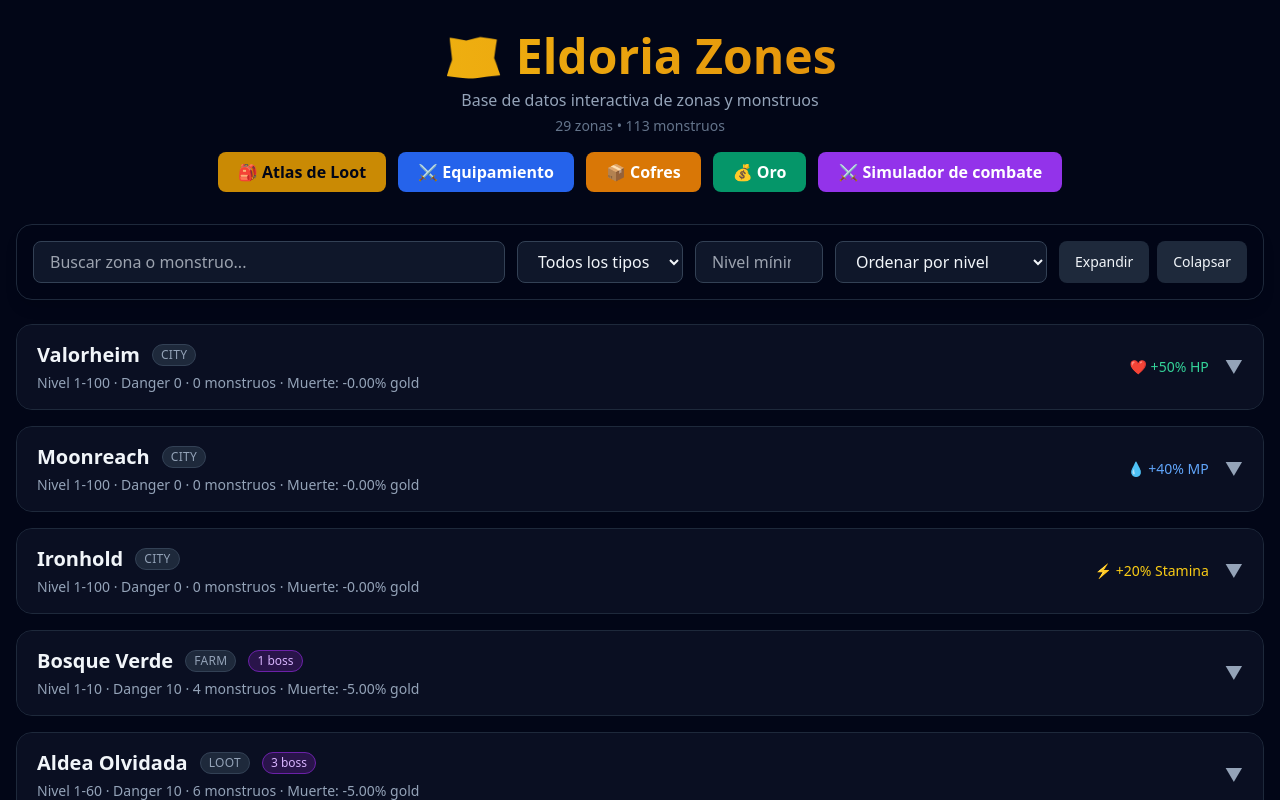
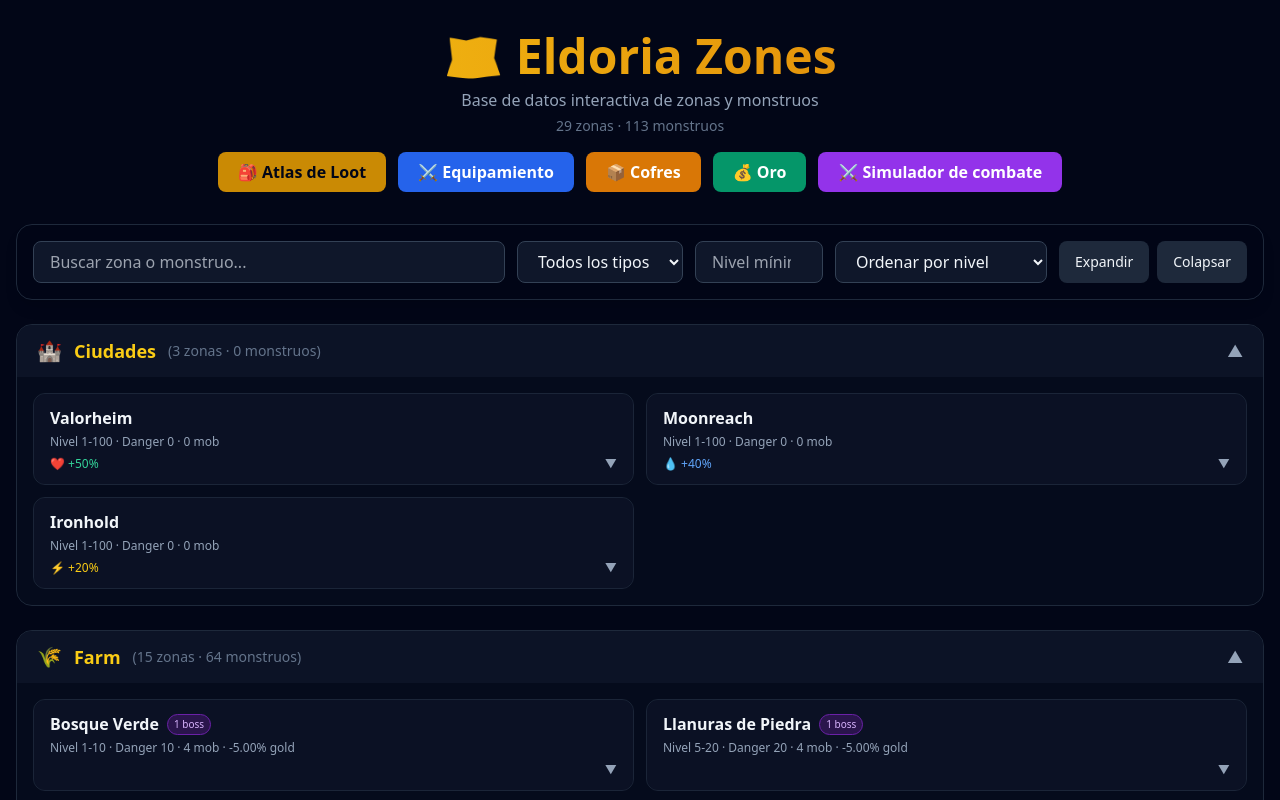
Before and after one commit to JuanMaDev98/eldoria-utilities-web, a Next.js app: page / in a window 1280 px wide. Shown: the top 800 px of the page. Built offline with nearby package versions, Linux system fonts and the light colour scheme.

Commit message:
feat: reescribir home con zonas agrupadas por tipo en grid 2 columnas

```diff
--- a/app/page.tsx
+++ b/app/page.tsx
@@ -53,17 +53,37 @@ interface Zone {
   monsters: Monster[];
 }
 
+const TYPE_LABELS: Record<string, string> = {
+  city: "Ciudades",
+  farm: "Farm",
+  loot: "Loot",
+  wild: "Salvaje",
+  pvp: "PvP",
+  event: "Eventos",
+};
+
+const TYPE_ICONS: Record<string, string> = {
+  city: "🏰",
+  farm: "🌾",
+  loot: "💎",
+  wild: "🌿",
+  pvp: "⚔️",
+  event: "🎉",
+};
+
+const TYPE_ORDER = ["city", "farm", "loot", "wild", "pvp", "event"];
+
 export default function Home() {
   const [zones] = useState<Zone[]>(zonesData.zones || []);
   const [search, setSearch] = useState("");
   const [typeFilter, setTypeFilter] = useState<string>("all");
   const [minLevel, setMinLevel] = useState<number | "">("");
-  const [expanded, setExpanded] = useState<Set<number>>(new Set());
+  const [expandedZones, setExpandedZones] = useState<Set<number>>(new Set());
+  const [expandedTypes, setExpandedTypes] = useState<Set<string>>(new Set(TYPE_ORDER));
   const [sortBy, setSortBy] = useState<"level" | "danger" | "name">("level");
 
   const types = useMemo(() => {
-    const set = new Set(zones.map((z) => z.type));
-    return Array.from(set).sort();
+    return TYPE_ORDER.filter((t) => zones.some((z) => z.type === t));
   }, [zones]);
 
   const filteredZones = useMemo(() => {
@@ -85,8 +105,17 @@ export default function Home() {
     return list;
   }, [zones, search, typeFilter, minLevel, sortBy]);
 
+  const groupedZones = useMemo(() => {
+    const groups: Record<string, Zone[]> = {};
+    for (const zone of filteredZones) {
+      if (!groups[zone.type]) groups[zone.type] = [];
+      groups[zone.type].push(zone);
+    }
+    return groups;
+  }, [filteredZones]);
+
   const toggleZone = (id: number) => {
-    setExpanded((prev) => {
+    setExpandedZones((prev) => {
       const next = new Set(prev);
       if (next.has(id)) next.delete(id);
       else next.add(id);
@@ -94,8 +123,22 @@ export default function Home() {
     });
   };
 
-  const expandAll = () => setExpanded(new Set(filteredZones.map((z) => z.id)));
-  const collapseAll = () => setExpanded(new Set());
+  const toggleType = (type: string) => {
+    setExpandedTypes((prev) => {
+      const next = new Set(prev);
+      if (next.has(type)) next.delete(type);
+      else next.add(type);
+      return next;
+    });
+  };
+
+  const expandAll = () => {
+    setExpandedTypes(new Set(TYPE_ORDER));
+    setExpandedZones(new Set(filteredZones.map((z) => z.id)));
+  };
+  const collapseAll = () => {
+    setExpandedZones(new Set());
+  };
 
   return (
     <main className="max-w-7xl mx-auto px-4 py-8">
@@ -104,36 +147,21 @@ export default function Home() {
           🗺️ Eldoria Zones
         </h1>
         <p className="text-slate-400">Base de datos interactiva de zonas y monstruos</p>
-        <p className="text-sm text-slate-500 mt-1">{zones.length} zonas • {zones.reduce((acc, z) => acc + z.monsters.length, 0)} monstruos</p>
+        <p className="text-sm text-slate-500 mt-1">{zones.length} zonas · {zones.reduce((acc, z) => acc + z.monsters.length, 0)} monstruos</p>
         <div className="mt-4 flex flex-wrap justify-center gap-3">
-          <Link
-            href="/loot"
-            className="inline-block px-5 py-2 bg-gold-600 hover:bg-amber-500 text-slate-950 font-bold rounded-lg transition"
-          >
+          <Link href="/loot" className="inline-block px-5 py-2 bg-gold-600 hover:bg-amber-500 text-slate-950 font-bold rounded-lg transition">
             🎒 Atlas de Loot
           </Link>
-          <Link
-            href="/equipamiento"
-            className="inline-block px-5 py-2 bg-blue-600 hover:bg-blue-500 text-white font-bold rounded-lg transition"
-          >
+          <Link href="/equipamiento" className="inline-block px-5 py-2 bg-blue-600 hover:bg-blue-500 text-white font-bold rounded-lg transition">
             ⚔️ Equipamiento
           </Link>
-          <Link
-            href="/cofres"
-            className="inline-block px-5 py-2 bg-amber-600 hover:bg-amber-500 text-white font-bold rounded-lg transition"
-          >
+          <Link href="/cofres" className="inline-block px-5 py-2 bg-amber-600 hover:bg-amber-500 text-white font-bold rounded-lg transition">
             📦 Cofres
           </Link>
-          <Link
-            href="/oro"
-            className="inline-block px-5 py-2 bg-emerald-600 hover:bg-emerald-500 text-white font-bold rounded-lg transition"
-          >
+          <Link href="/oro" className="inline-block px-5 py-2 bg-emerald-600 hover:bg-emerald-500 text-white font-bold rounded-lg transition">
             💰 Oro
           </Link>
-          <Link
-            href="/simulador"
-            className="inline-block px-5 py-2 bg-purple-600 hover:bg-purple-500 text-white font-bold rounded-lg transition"
-          >
+          <Link href="/simulador" className="inline-block px-5 py-2 bg-purple-600 hover:bg-purple-500 text-white font-bold rounded-lg transition">
             ⚔️ Simulador de combate
           </Link>
         </div>
@@ -155,9 +183,7 @@ export default function Home() {
           >
             <option value="all">Todos los tipos</option>
             {types.map((t) => (
-              <option key={t} value={t}>
-                {t}
-              </option>
+              <option key={t} value={t}>{TYPE_LABELS[t] || t}</option>
             ))}
           </select>
           <input
@@ -183,83 +209,97 @@ export default function Home() {
         </div>
       </div>
 
-      <div className="space-y-4">
-        {filteredZones.map((zone) => {
-          const isOpen = expanded.has(zone.id);
+      <div className="space-y-6">
+        {types.map((type) => {
+          const typeZones = groupedZones[type];
+          if (!typeZones || typeZones.length === 0) return null;
+          const isTypeOpen = expandedTypes.has(type);
+          const totalMonsters = typeZones.reduce((acc, z) => acc + z.monsters.length, 0);
+
+          return (
+            <div key={type} className="border border-slate-800 rounded-2xl overflow-hidden">
+              <button
+                onClick={() => toggleType(type)}
+                className="w-full text-left px-5 py-3 bg-slate-900/80 hover:bg-slate-800/80 transition flex items-center gap-3"
+              >
+                <span className="text-xl">{TYPE_ICONS[type] || "📍"}</span>
+                <span className="text-lg font-bold text-gold-400">{TYPE_LABELS[type] || type}</span>
+                <span className="text-sm text-slate-500">({typeZones.length} zonas · {totalMonsters} monstruos)</span>
+                <span className={`ml-auto text-slate-400 transition-transform ${isTypeOpen ? "rotate-180" : ""}`}>▼</span>
+              </button>
+
+              {isTypeOpen && (
+                <div className="p-4 bg-slate-900/30">
+                  <div className="grid grid-cols-1 md:grid-cols-2 gap-3">
+                    {typeZones.map((zone) => {
+                      const isZoneOpen = expandedZones.has(zone.id);
                       const bossCount = zone.monsters.filter((m) => m.is_boss).length;
                       return (
                         <div
                           key={zone.id}
-              className={`border rounded-2xl overflow-hidden transition ${isOpen ? "border-gold-500/50 shadow-lg shadow-gold-500/5" : "border-slate-800 hover:border-slate-600"}`}
+                          className={`border rounded-xl overflow-hidden transition ${isZoneOpen ? "border-gold-500/50 shadow-lg shadow-gold-500/5" : "border-slate-700/50 hover:border-slate-600"}`}
                         >
                           <button
                             onClick={() => toggleZone(zone.id)}
-                className="w-full text-left px-5 py-4 bg-slate-900/60 hover:bg-slate-800/80 transition flex flex-col md:flex-row md:items-center gap-3"
+                            className="w-full text-left px-4 py-3 bg-slate-900/60 hover:bg-slate-800/70 transition"
                           >
-                <div className="flex-1">
-                  <div className="flex items-center gap-3 flex-wrap">
-                    <span className="text-xl font-bold text-slate-100">{zone.name}</span>
-                    <span className="text-xs px-2 py-0.5 rounded-full bg-slate-800 text-slate-400 border border-slate-700 uppercase tracking-wide">{zone.type}</span>
-                    {zone.pvp_enabled ? <span className="text-xs px-2 py-0.5 rounded-full bg-red-900/40 text-red-300 border border-red-800">PvP</span> : null}
-                    {bossCount > 0 ? <span className="text-xs px-2 py-0.5 rounded-full bg-purple-900/40 text-purple-300 border border-purple-800">{bossCount} boss</span> : null}
+                            <div className="flex items-center gap-2 flex-wrap">
+                              <span className="text-base font-bold text-slate-100">{zone.name}</span>
+                              {zone.pvp_enabled ? <span className="text-[10px] px-1.5 py-0.5 rounded-full bg-red-900/40 text-red-300 border border-red-800">PvP</span> : null}
+                              {bossCount > 0 ? <span className="text-[10px] px-1.5 py-0.5 rounded-full bg-purple-900/40 text-purple-300 border border-purple-800">{bossCount} boss</span> : null}
                             </div>
-                  <div className="text-sm text-slate-400 mt-1">
-                    Nivel {zone.min_level}-{zone.max_level} · Danger {zone.danger} · {zone.monsters.length} monstruos
-                    {zone.gold_loss_on_death ? ` · Muerte: -${zone.gold_loss_on_death}% gold` : ""}
+                            <div className="text-xs text-slate-400 mt-1">
+                              Nivel {zone.min_level}-{zone.max_level} · Danger {zone.danger} · {zone.monsters.length} mob
+                              {zone.gold_loss_on_death && zone.gold_loss_on_death !== "0.00" ? ` · -${zone.gold_loss_on_death}% gold` : ""}
                             </div>
-                </div>
-                <div className="flex items-center gap-4 text-sm text-slate-400">
-                  {zone.hp_regen_bonus_pct > 0 && <span className="text-emerald-400">❤️ +{zone.hp_regen_bonus_pct}% HP</span>}
-                  {zone.mp_regen_bonus_pct > 0 && <span className="text-blue-400">💧 +{zone.mp_regen_bonus_pct}% MP</span>}
-                  {zone.stamina_regen_bonus_pct > 0 && <span className="text-yellow-400">⚡ +{zone.stamina_regen_bonus_pct}% Stamina</span>}
-                  <span className={`text-lg transition-transform ${isOpen ? "rotate-180" : ""}`}>▼</span>
+                            <div className="flex items-center gap-3 mt-1.5 text-xs text-slate-500">
+                              {zone.hp_regen_bonus_pct > 0 && <span className="text-emerald-400">❤️ +{zone.hp_regen_bonus_pct}%</span>}
+                              {zone.mp_regen_bonus_pct > 0 && <span className="text-blue-400">💧 +{zone.mp_regen_bonus_pct}%</span>}
+                              {zone.stamina_regen_bonus_pct > 0 && <span className="text-yellow-400">⚡ +{zone.stamina_regen_bonus_pct}%</span>}
+                              <span className={`ml-auto text-slate-400 transition-transform ${isZoneOpen ? "rotate-180" : ""}`}>▼</span>
                             </div>
                           </button>
 
-              {isOpen && (
-                <div className="px-5 py-4 bg-slate-900/30">
-                  {zone.description && <p className="text-slate-400 text-sm mb-4 italic">{zone.description}</p>}
+                          {isZoneOpen && (
+                            <div className="px-4 py-3 bg-slate-950/50 border-t border-slate-800">
+                              {zone.description && <p className="text-slate-400 text-xs mb-3 italic">{zone.description}</p>}
                               {zone.monsters.length === 0 ? (
-                    <p className="text-slate-500 text-sm">No hay datos de monstruos para esta zona.</p>
+                                <p className="text-slate-500 text-xs">Sin datos de monstruos.</p>
                               ) : (
                                 <div className="overflow-x-auto">
-                      <table className="w-full text-sm border-collapse">
+                                  <table className="w-full text-xs border-collapse">
                                     <thead>
-                          <tr className="text-left text-slate-400 border-b border-slate-700">
-                            <th className="py-2 pr-4">Nombre</th>
-                            <th className="py-2 pr-4">Lvl</th>
-                            <th className="py-2 pr-4">Stamina</th>
-                            <th className="py-2 pr-4">HP</th>
-                            <th className="py-2 pr-4">ATK</th>
-                            <th className="py-2 pr-4">DEF</th>
-                            <th className="py-2 pr-4">Dodge</th>
-                            <th className="py-2 pr-4">Acc</th>
-                            <th className="py-2 pr-4">XP</th>
-                            <th className="py-2 pr-4">Gold</th>
-                            <th className="py-2 pr-4">XP/Stam</th>
-                            <th className="py-2 pr-4">Tipo</th>
+                                      <tr className="text-left text-slate-500 border-b border-slate-700">
+                                        <th className="py-1.5 pr-3">Nombre</th>
+                                        <th className="py-1.5 pr-3">Lvl</th>
+                                        <th className="py-1.5 pr-3">Sta</th>
+                                        <th className="py-1.5 pr-3">HP</th>
+                                        <th className="py-1.5 pr-3">ATK</th>
+                                        <th className="py-1.5 pr-3">DEF</th>
+                                        <th className="py-1.5 pr-3">Dodge</th>
+                                        <th className="py-1.5 pr-3">XP</th>
+                                        <th className="py-1.5 pr-3">Gold</th>
+                                        <th className="py-1.5 pr-3">Tipo</th>
                                       </tr>
                                     </thead>
                                     <tbody>
                                       {zone.monsters.map((m) => (
-                            <tr key={m.id} className={`border-b border-slate-800/60 hover:bg-slate-800/40 ${m.is_boss ? "text-purple-200" : "text-slate-300"}`}>
-                              <td className="py-2 pr-4 font-medium">
+                                        <tr key={m.id} className={`border-b border-slate-800/40 hover:bg-slate-800/30 ${m.is_boss ? "text-purple-200" : "text-slate-300"}`}>
+                                          <td className="py-1.5 pr-3 font-medium whitespace-nowrap">
                                             {m.name}
-                                {m.is_boss ? <span className="ml-2 text-xs text-purple-400">BOSS</span> : null}
+                                            {m.is_boss ? <span className="ml-1.5 text-[10px] text-purple-400 font-bold">BOSS</span> : null}
                                           </td>
-                              <td className="py-2 pr-4">{m.level}</td>
-                              <td className="py-2 pr-4 font-semibold text-yellow-400">{m.stamina_cost}</td>
-                              <td className="py-2 pr-4">{m.hp_max.toLocaleString()}</td>
-                              <td className="py-2 pr-4">{m.attack.toLocaleString()}</td>
-                              <td className="py-2 pr-4">{m.defense.toLocaleString()}</td>
-                              <td className="py-2 pr-4">{m.dodge}%</td>
-                              <td className="py-2 pr-4">{m.accuracy}</td>
-                              <td className="py-2 pr-4 font-semibold text-emerald-400">{m.xp_reward.toLocaleString()}</td>
-                              <td className="py-2 pr-4">{m.gold_min}-{m.gold_max}</td>
-                              <td className="py-2 pr-4">{(m.xp_reward / m.stamina_cost).toFixed(0)}</td>
-                              <td className="py-2 pr-4 text-xs text-slate-500">
+                                          <td className="py-1.5 pr-3">{m.level}</td>
+                                          <td className="py-1.5 pr-3 font-semibold text-yellow-400">{m.stamina_cost}</td>
+                                          <td className="py-1.5 pr-3">{m.hp_max.toLocaleString()}</td>
+                                          <td className="py-1.5 pr-3">{m.attack.toLocaleString()}</td>
+                                          <td className="py-1.5 pr-3">{m.defense.toLocaleString()}</td>
+                                          <td className="py-1.5 pr-3">{m.dodge}%</td>
+                                          <td className="py-1.5 pr-3 font-semibold text-emerald-400">{m.xp_reward.toLocaleString()}</td>
+                                          <td className="py-1.5 pr-3">{m.gold_min}-{m.gold_max}</td>
+                                          <td className="py-1.5 pr-3 text-slate-500">
                                             {m.dmg_type}
-                                {m.dot_chance ? ` · DOT ${m.dot_chance}%` : ""}
+                                            {m.dot_chance ? ` · DOT` : ""}
                                           </td>
                                         </tr>
                                       ))}
@@ -273,6 +313,18 @@ export default function Home() {
                       );
                     })}
                   </div>
+                </div>
+              )}
+            </div>
+          );
+        })}
+
+        {filteredZones.length === 0 && (
+          <div className="text-center py-12 text-slate-500">
+            <p className="text-lg">No se encontraron zonas con esos filtros.</p>
+          </div>
+        )}
+      </div>
     </main>
   );
 }
```
Lines whose indentation alone changed are shown as unchanged.
